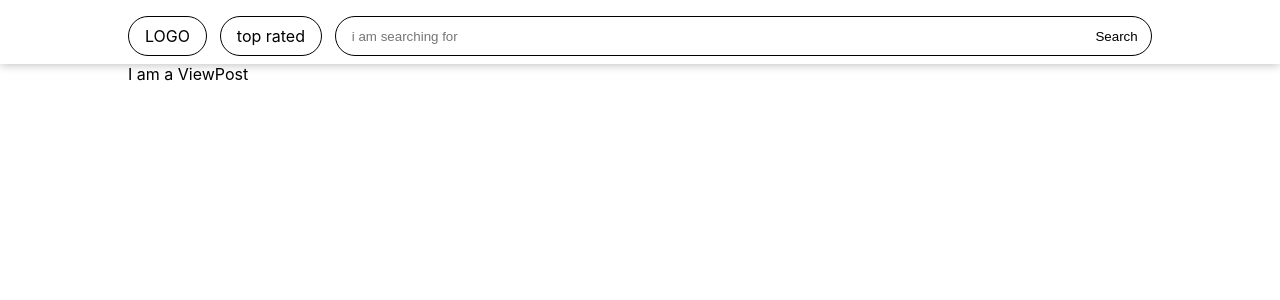
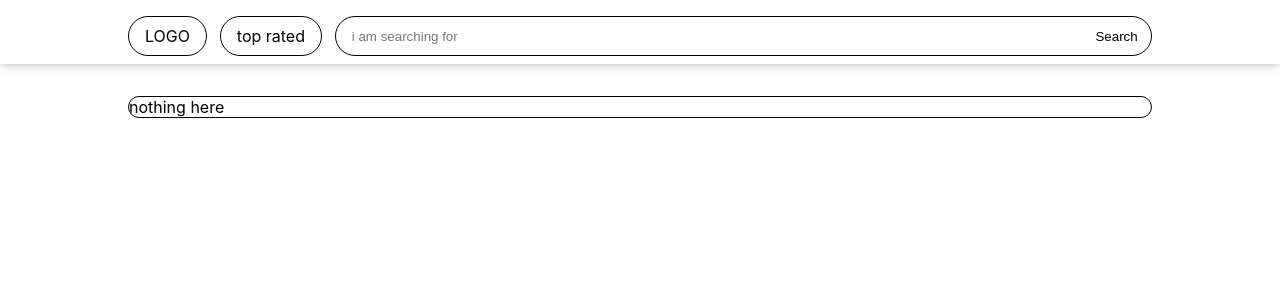
Before and after one commit to DevisWeb/wbs-w6p5-react_pinterest-clone, a React (Create React App) app: page /posts/1 in a window 1280 px wide. Shown: the top 300 px of the page. Built offline with nearby package versions, Linux system fonts and the light colour scheme; no server answers.

Commit message:
View post (#6)
* set up ViewPost with basic functionality

* small fix

* let userlink display prop as text

* add fetching logic to viewpost

* viewpost rendering + styling

* adding missing imports to viewposts

* seperate side-effect into 2 effects

```diff
--- a/src/components/userlink/index.js
+++ b/src/components/userlink/index.js
@@ -1,3 +1,3 @@
-export default function UserLink() {
-    return <div>I am a UserLink</div>
+export default function UserLink({ user }) {
+  return <div className="user-link">I am Userlink: {JSON.stringify(user)}</div>;
 }
--- a/src/views/viewpost/index.js
+++ b/src/views/viewpost/index.js
@@ -1,3 +1,80 @@
+import { useEffect, useState } from "react";
+import { useParams } from "react-router-dom";
+import UserLink from "../../components/userlink"
+import axios from "axios";
+import "./styles.css"
+
 export default function ViewPost() {
-    return <div>I am a ViewPost</div>
+  const { id } = useParams();
+  const [postData, setPostData] = useState({isLoading: true, data: null});
+  const [userData, setUserData] = useState({isLoading: true, data: null});
+
+  //request a post from server and then execute the callback with it as argument
+  const requestPostById = (id, onSuccess, onError) => {
+    axios
+      .get(
+        `${process.env.REACT_APP_API_ENDPOINT}?access_token=${process.env.REACT_APP_API_KEY}&content_type=post&sys.id=${id}`
+      )
+      .then((response) => {
+        console.log(response);
+        onSuccess(response.data.items[0].fields);
+      })
+      .catch(onError);
+  };
+
+  //request a user from server and then execute the callback with it as argument
+  const requestUserById = (id, onSuccess, onError) => {
+    axios
+      .get(
+        `${process.env.REACT_APP_API_ENDPOINT}?access_token=${process.env.REACT_APP_API_KEY}&content_type=user&sys.id=${id}`
+      )
+      .then((response) => {
+        onSuccess(response.data.items[0].fields);
+
+      })
+      .catch(onError);
+  };
+
+  //request the post
+  useEffect(() => {
+    setPostData({isLoading: true, data: null});
+    requestPostById(
+      id,
+      (post) => {
+        setPostData({ isLoading: false, data: post });
+      },
+      () => {
+        setPostData({isLoading: false, data: null})
+      });
+  }, []);
+
+  //if the post state recieved data, request the user
+  useEffect(() => {
+    if (postData.data) {
+      setUserData({ isLoading: true, data: null });
+      requestUserById(
+        postData.data.user.sys.id,
+        (user) => setUserData({ isLoading: false, data: user }),
+        () => setUserData({ isLoading: false, data: null })
+      );
+    }
+  }, [postData.data]);
+
+  return (
+    <div className="view-post">
+      {postData.isLoading? <>loading...</> : !postData.data ? <>nothing here</> : (
+        <>
+          <img className="view-post-image" src={postData.data.imageLink}></img>
+          <div className="view-post-content">
+            <h2>{postData.data.title}</h2>
+            <p>{postData.data.description}</p>
+            <hr></hr>
+            {userData.isLoading ? <>loading...</> : (
+              <UserLink user={userData.data}/>
+            )}
+          </div>
+        </>
+      )}
+    </div>
+  );
 }
--- /dev/null
+++ b/src/views/viewpost/styles.css
@@ -0,0 +1,15 @@
+.view-post {
+    margin: 2em 0;
+    border: 1px solid black;
+    overflow: hidden;
+    border-radius: 1em;
+    display: flex;
+}
+.view-post-content {
+    padding: 3em;
+    overflow: hidden;
+}
+.view-post hr {
+    border:unset;
+    border-top: 1px solid black;
+}
```
